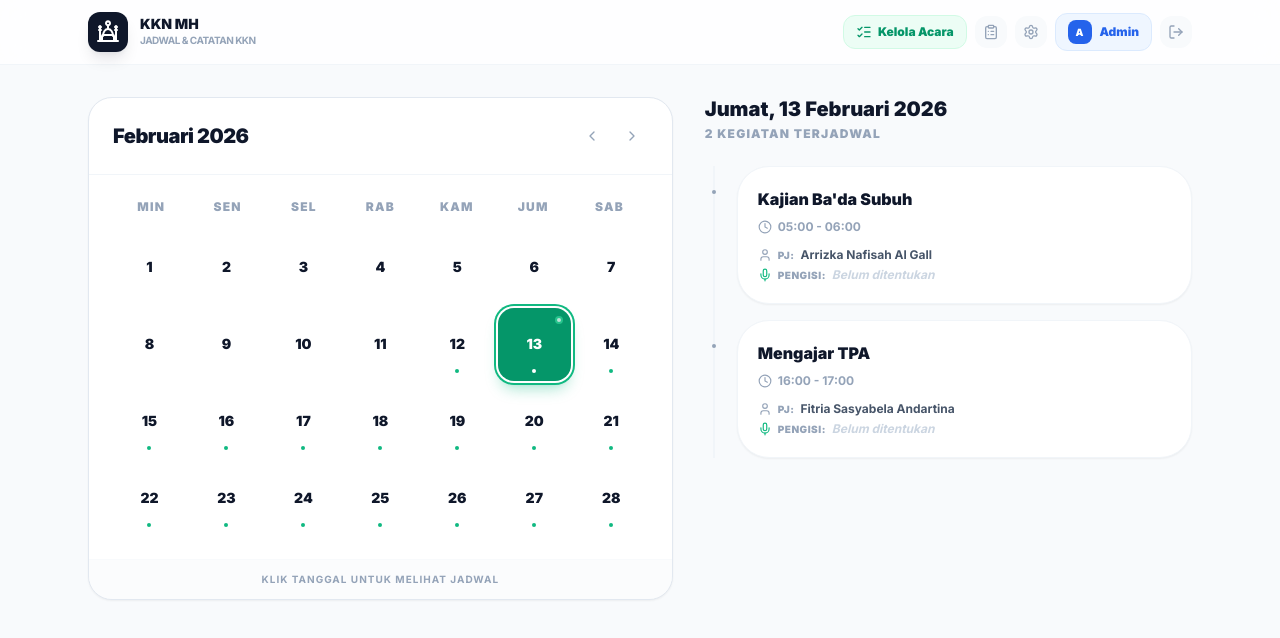
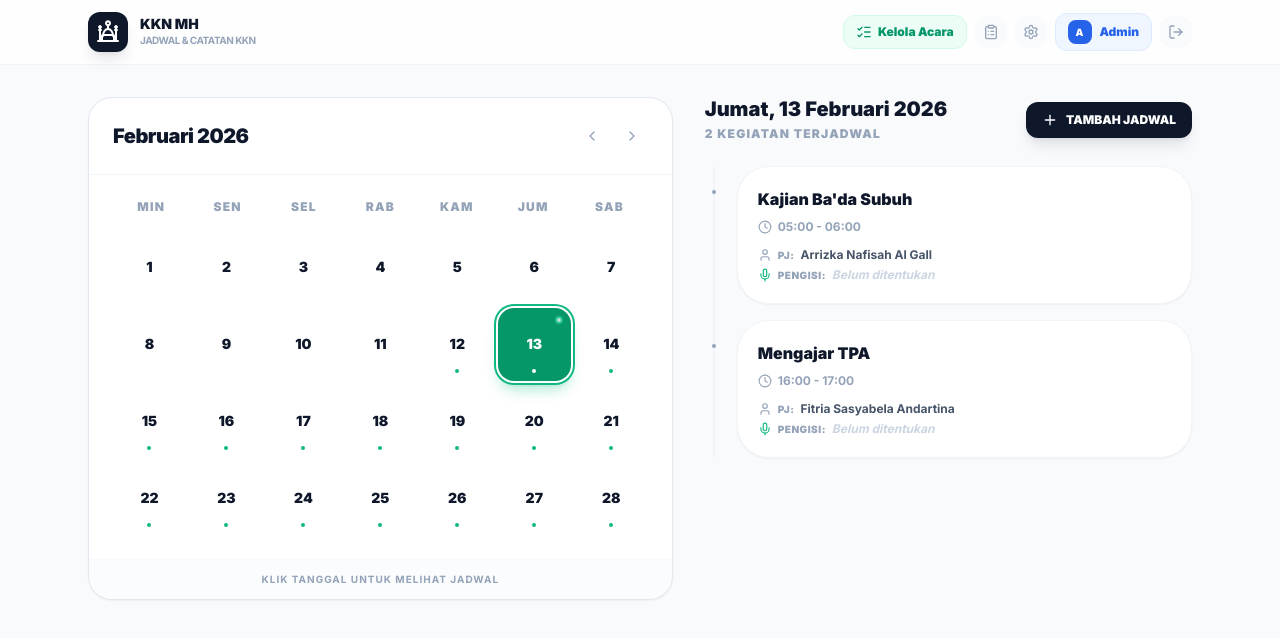
Before and after one commit to Davinsry/kkn, a Next.js app: page / in a window 1280 px wide. Shown: the top 638 px of the page. Built offline with nearby package versions, Linux system fonts and the light colour scheme.

Commit message:
fix: add Tambah Jadwal button, fix JSX structure

```diff
--- a/src/app/page.tsx
+++ b/src/app/page.tsx
@@ -186,6 +186,7 @@ export default function HomePage() {
 
           {/* Right Column: Timeline/List */}
           <div className="space-y-6">
+            <div className="flex items-center justify-between">
               <div className="flex flex-col gap-1">
                 <h2 className="text-xl font-black text-slate-900 leading-tight">
                   {formattedSelectedDate}
@@ -193,6 +194,14 @@ export default function HomePage() {
                 <p className="text-xs font-black uppercase tracking-widest text-slate-400">
                   {daySchedules.length} KEGIATAN TERJADWAL
                 </p>
+              </div>
+              <button
+                onClick={openCreate}
+                className="flex items-center gap-2 rounded-xl bg-slate-900 px-4 py-2.5 text-xs font-black text-white shadow-lg shadow-slate-900/10 transition-all hover:bg-slate-800 active:scale-95"
+              >
+                <Plus className="h-4 w-4" />
+                <span className="hidden sm:inline">TAMBAH JADWAL</span>
+              </button>
             </div>
 
             {daySchedules.length === 0 ? (
@@ -261,6 +270,6 @@ export default function HomePage() {
         open={isTemplateOpen}
         onOpenChange={setIsTemplateOpen}
       />
-    </div>
+    </div >
   );
 }
```
Lines whose indentation alone changed are shown as unchanged.
